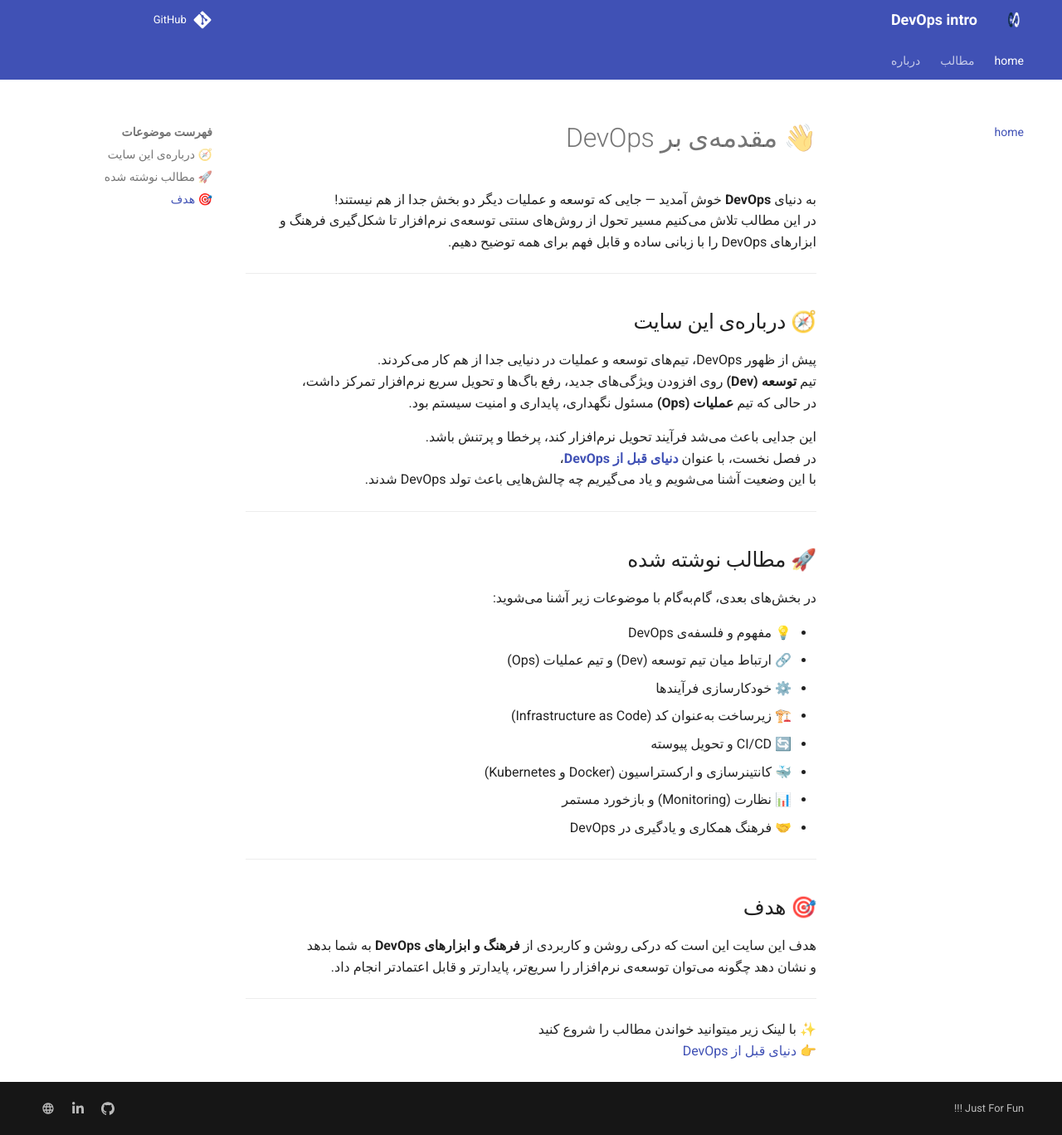
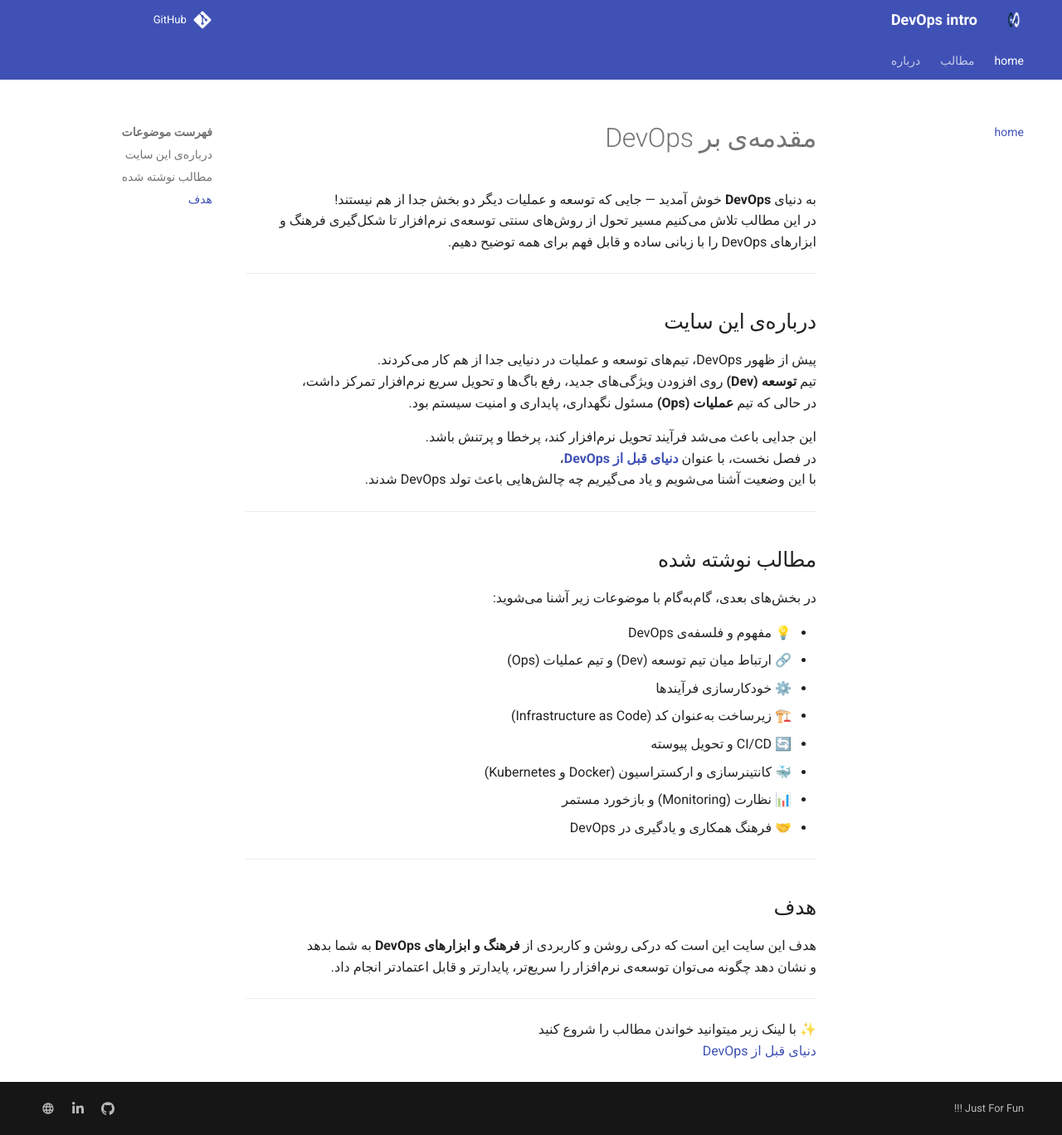
Before and after one commit to mammadnet/devops-intro, an MkDocs documentation site: the page built from docs/index.md, in a window 1280 px wide and 1368 px high. Shown: the whole window at 83% size. Built offline with MkDocs 1.6.1 and Material for MkDocs 9.7.7, drawn with Linux system fonts in a browser that asks for light colours; comment, search, counter and statistics services are not loaded.

Commit message:
change home page

```diff
--- a/docs/index.md
+++ b/docs/index.md
@@ -1,11 +1,11 @@
-# 👋 مقدمه‌ی بر DevOps
+#  مقدمه‌ی بر DevOps
 
 به دنیای **DevOps** خوش آمدید — جایی که توسعه و عملیات دیگر دو بخش جدا از هم نیستند!
 در این مطالب تلاش می‌کنیم مسیر تحول از روش‌های سنتی توسعه‌ی نرم‌افزار تا شکل‌گیری فرهنگ و ابزارهای DevOps را با زبانی ساده و قابل فهم برای همه توضیح دهیم.
 
 ---
 
-## 🧭 درباره‌ی این سایت
+##  درباره‌ی این سایت
 
 پیش از ظهور DevOps، تیم‌های توسعه و عملیات در دنیایی جدا از هم کار می‌کردند.
 تیم **توسعه (Dev)** روی افزودن ویژگی‌های جدید، رفع باگ‌ها و تحویل سریع نرم‌افزار تمرکز داشت،
@@ -17,7 +17,7 @@
 
 ---
 
-## 🚀 مطالب نوشته شده
+##  مطالب نوشته شده
 
 در بخش‌های بعدی، گام‌به‌گام با موضوعات زیر آشنا می‌شوید:
 
@@ -32,7 +32,7 @@
 
 ---
 
-## 🎯 هدف
+##  هدف
 
 هدف این سایت این است که درکی روشن و کاربردی از **فرهنگ و ابزارهای DevOps** به شما بدهد
 و نشان دهد چگونه می‌توان توسعه‌ی نرم‌افزار را سریع‌تر، پایدارتر و قابل اعتمادتر انجام داد.
@@ -41,4 +41,4 @@
 ---
 
 ✨ با لینک زیر میتوانید خواندن مطالب را شروع کنید
-👉 [دنیای قبل از DevOps](https://mammadnet.github.io/devops-intro/befor_devops/)
+ [دنیای قبل از DevOps](https://mammadnet.github.io/devops-intro/befor_devops/)
```
